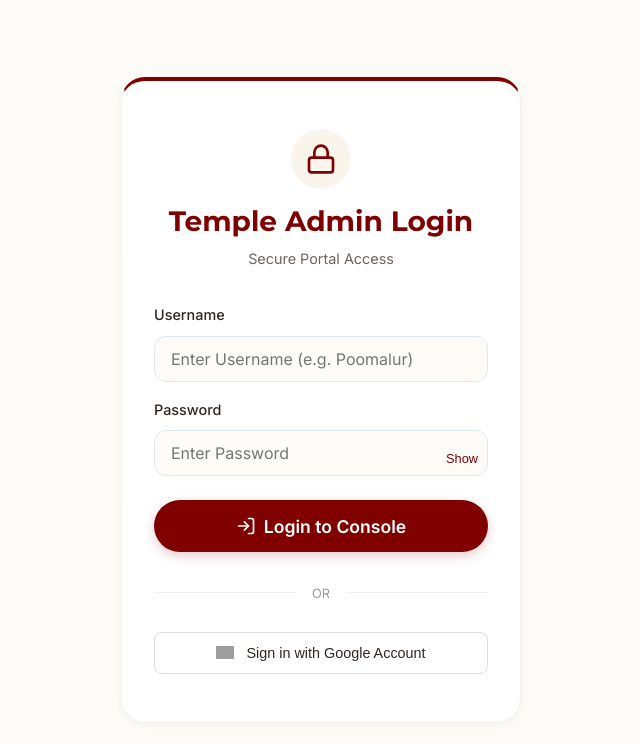
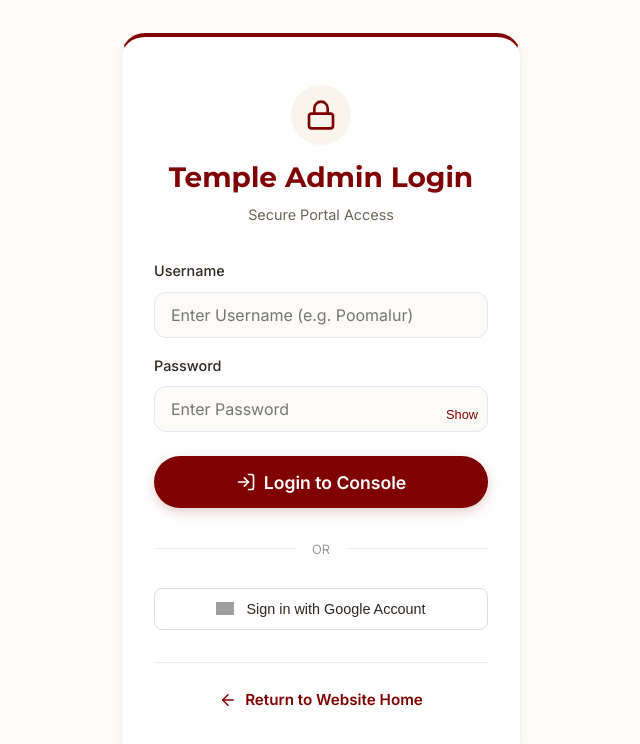
Before and after one commit to retechify/Pmrtempleweb, a React (Vite) app: page /admin/login in a window 1280 px wide. Shown: the top 744 px of the page, without its empty margins (319-959 px from the left). Built offline with nearby package versions, Linux system fonts and the light colour scheme; grey boxes are pictures that could not be loaded; the HTML template or start-up script is replaced by a standard one.

Commit message:
Added Back to Website Home link on Login page

```diff
--- a/src/pages/admin/LoginAdmin.jsx
+++ b/src/pages/admin/LoginAdmin.jsx
@@ -1,7 +1,7 @@
 import React, { useState } from 'react';
-import { useNavigate } from 'react-router-dom';
+import { useNavigate, Link } from 'react-router-dom';
 import { motion } from 'framer-motion';
-import { Lock, LogIn } from 'lucide-react';
+import { Lock, LogIn, ArrowLeft } from 'lucide-react';
 
 const LoginAdmin = () => {
   const [credentials, setCredentials] = useState({ username: '', password: '' });
@@ -88,12 +88,24 @@ const LoginAdmin = () => {
             style={{
               width: '100%', marginTop: '1.5rem', display: 'flex', alignItems: 'center', justifyContent: 'center', gap: '0.75rem',
               padding: '0.75rem', borderRadius: '8px', border: '1px solid #ddd', background: 'white', cursor: 'pointer',
-              color: 'var(--clr-text-main)', fontSize: '0.9rem', fontWeight: '500'
+              color: 'var(--clr-text-main)', fontSize: '0.9rem', fontWeight: '500', marginBottom: '2rem'
             }}
           >
             <img src="https://www.gstatic.com/images/branding/product/2x/googleg_48dp.png" alt="Google" style={{ width: '18px' }} />
             Sign in with Google Account
           </button>
+
+          <div style={{ textAlign: 'center', borderTop: '1px solid #eee', paddingTop: '1.5rem' }}>
+            <Link
+              to="/"
+              style={{ display: 'inline-flex', alignItems: 'center', gap: '0.5rem', color: 'var(--clr-maroon)', textDecoration: 'none', fontWeight: '600', fontSize: '0.95rem' }}
+              onMouseOver={(e) => e.target.style.textDecoration = 'underline'}
+              onMouseOut={(e) => e.target.style.textDecoration = 'none'}
+            >
+              <ArrowLeft size={18} />
+              Return to Website Home
+            </Link>
+          </div>
         </form>
       </motion.div>
     </div>
```
Also changed, not shown: public/404.html (added, +17 -0 lines).
